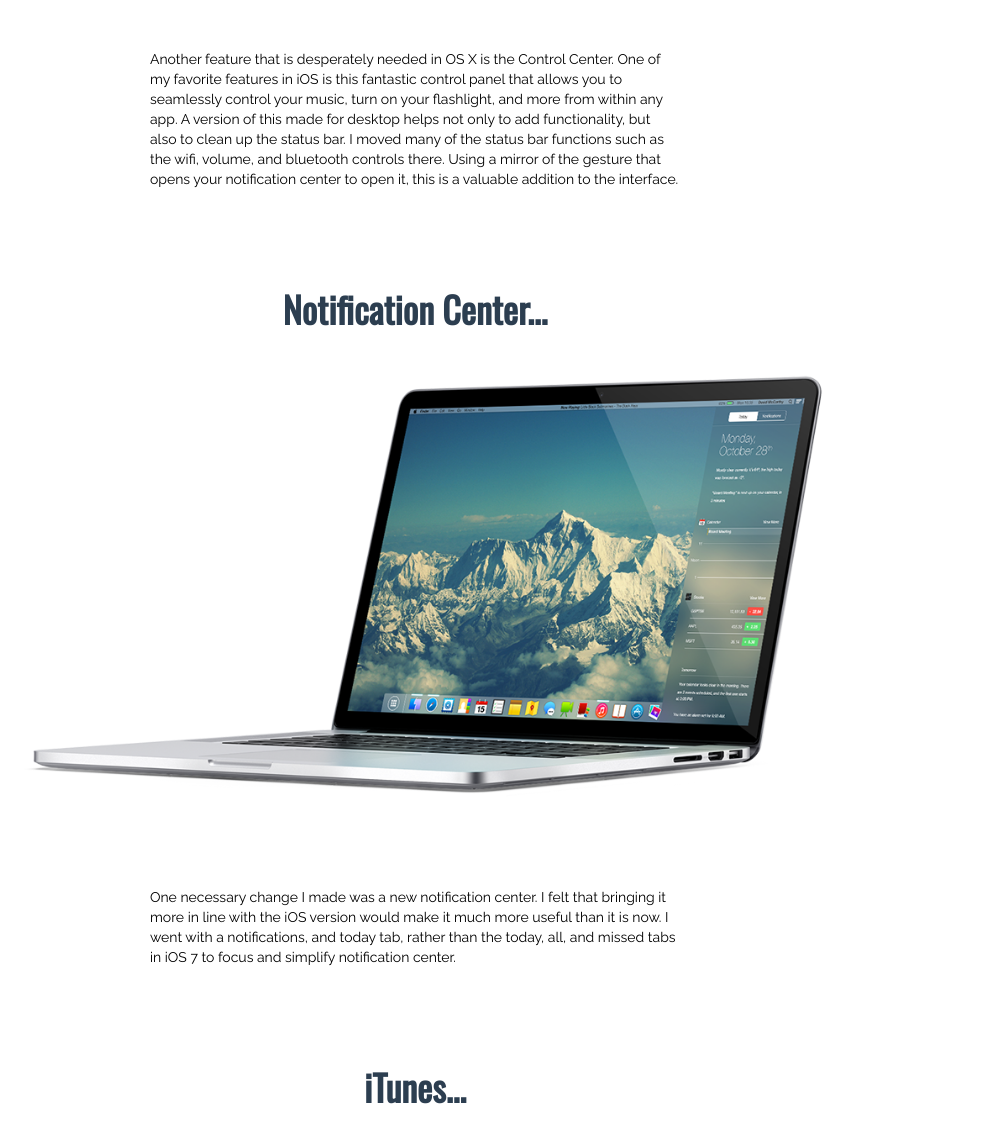
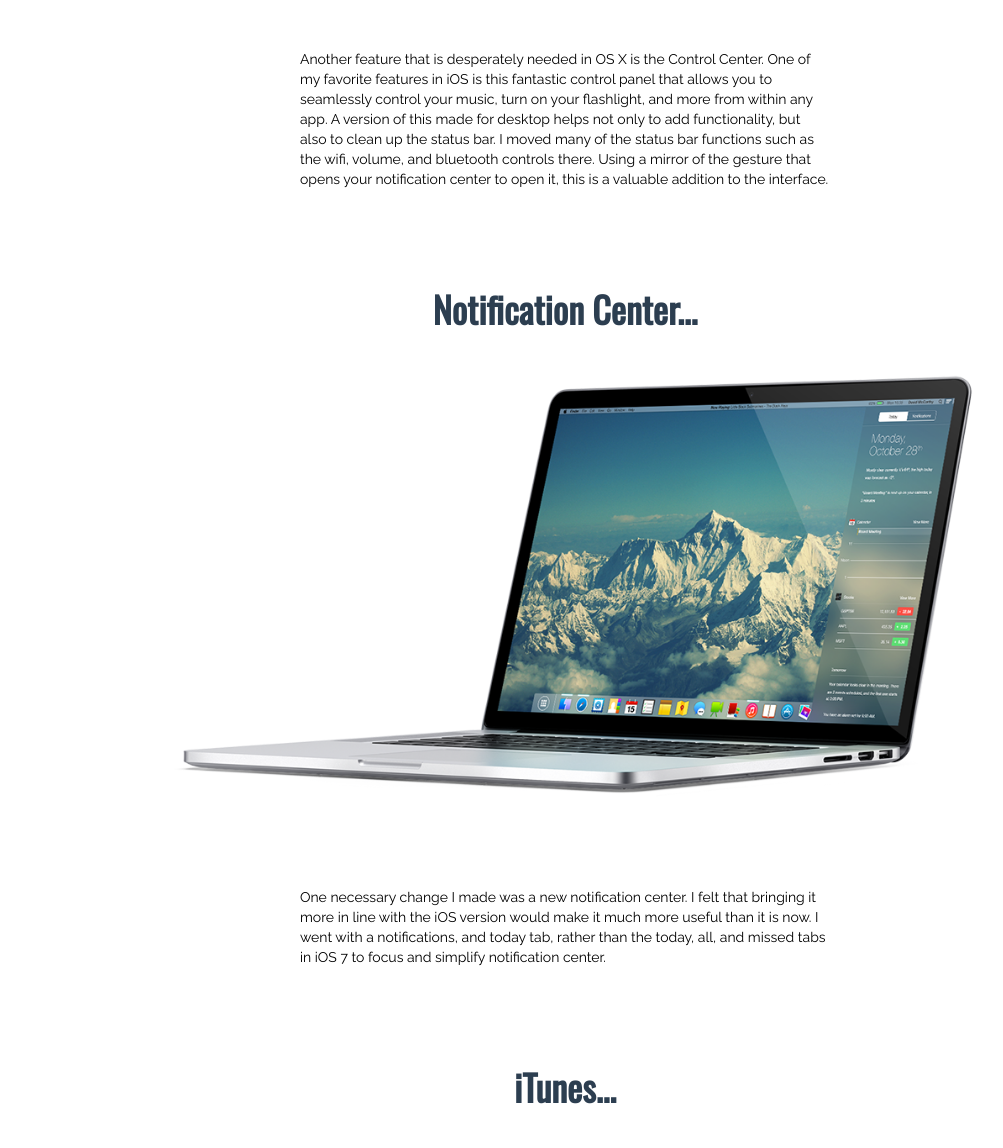
Before and after one commit to AsLittleDesign/myportfolio, a PHP site: page /osx.php in a window 1280 px wide. Shown: the part 4562-5710 px from the top of the page, without its empty margins (225-1228 px from the left). Run offline with PHP 8.4, Linux system fonts and the light colour scheme.

Commit message:
fix the osx redesign page

```diff
--- a/style/main.css
+++ b/style/main.css
@@ -368,6 +368,10 @@ a:hover {
     background-attachment: fixed;
 }
 
+.article {
+    margin-left: 300px;
+}
+
 .article h1 {
     margin-top: 100px;
 }
```
